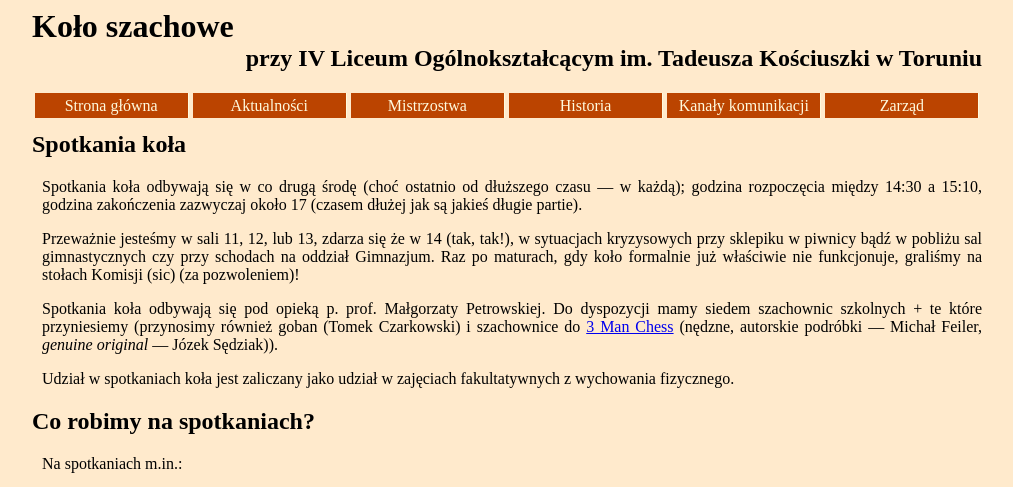
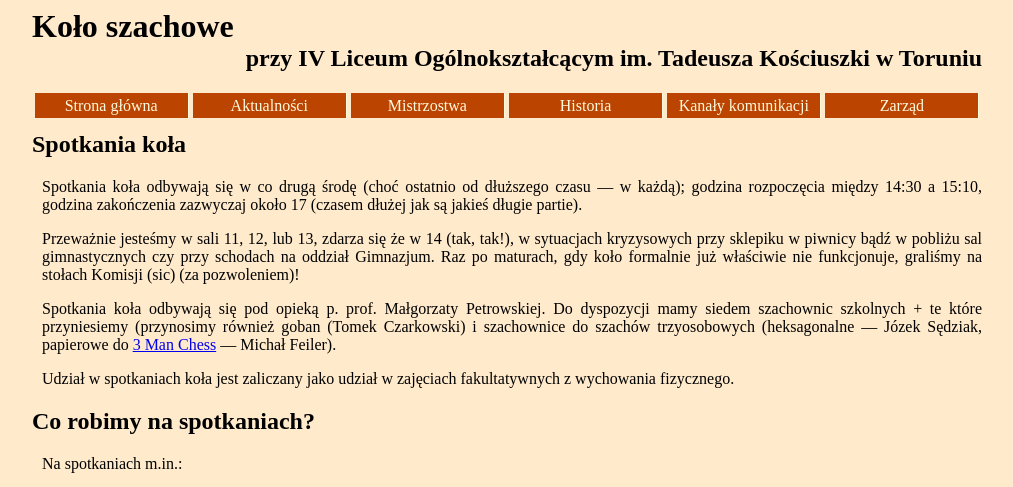
Before and after one commit to ArchieT/szachyivlo-website, a PHP site: page / in a window 1280 px wide. Shown: the top 487 px of the page, without its empty margins (133-1146 px from the left). Run offline with PHP 8.4, Linux system fonts and the light colour scheme.

Commit message:
Na głównej o szachownicach do szachów trzyosobowych

```diff
--- a/index.php
+++ b/index.php
@@ -27,7 +27,7 @@ new Date().getTime(),event:'gtm.js'});var f=d.getElementsByTagName(s)[0],
 		<h2>Spotkania koła</h2>
 		<p>Spotkania koła odbywają się w co drugą środę (choć ostatnio od dłuższego czasu — w każdą); godzina rozpoczęcia między 14:30 a 15:10, godzina zakończenia zazwyczaj około 17 (czasem dłużej jak są jakieś długie partie).</p>
 		<p>Przeważnie jesteśmy w sali 11, 12, lub 13, zdarza się że w 14 (tak, tak!), w sytuacjach kryzysowych przy sklepiku w piwnicy bądź w pobliżu sal gimnastycznych czy przy schodach na oddział Gimnazjum. Raz po maturach, gdy koło formalnie już właściwie nie funkcjonuje, graliśmy na stołach Komisji (sic) (za pozwoleniem)!</p>
-		<p>Spotkania koła odbywają się pod opieką p. prof. Małgorzaty Petrowskiej. Do dyspozycji mamy siedem szachownic szkolnych + te które przyniesiemy (przynosimy również goban (Tomek Czarkowski) i szachownice do <a href="http://3manchess.com">3 Man Chess</a> (nędzne, autorskie podróbki — Michał Feiler, <i>genuine original</i> — Józek Sędziak)).</p>
+		<p>Spotkania koła odbywają się pod opieką p. prof. Małgorzaty Petrowskiej. Do dyspozycji mamy siedem szachownic szkolnych + te które przyniesiemy (przynosimy również goban (Tomek Czarkowski) i szachownice do szachów trzyosobowych (heksagonalne — Józek Sędziak, papierowe do <a href="http://3manchess.com">3 Man Chess</a> — Michał Feiler).</p>
 		<p>Udział w spotkaniach koła jest zaliczany jako udział w zajęciach fakultatywnych z wychowania fizycznego.</p>
 
 		<h2>Co robimy na spotkaniach?</h2>
```
